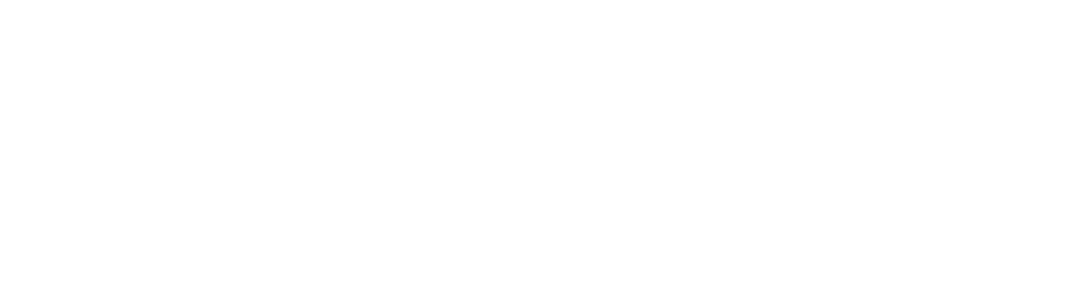
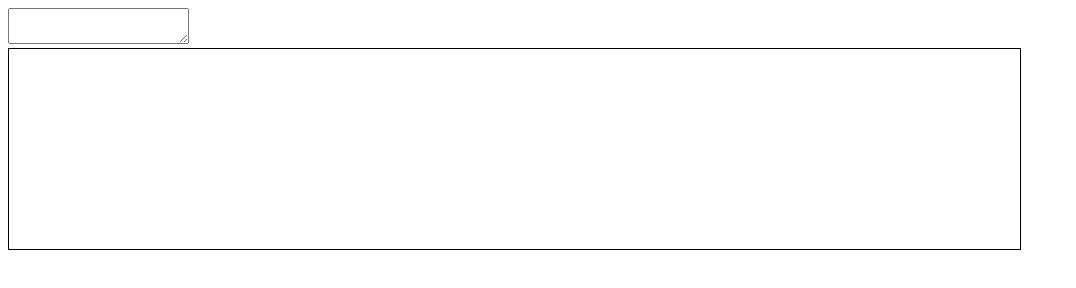
Before and after one commit to iradzh/virtual-keyboard, a website: page src/index.html in a window 1280 px wide. Shown: the whole page, without its empty margins (0-1076 px from the left). Drawn offline with Linux system fonts and the light colour scheme.

```diff
--- /dev/null
+++ b/src/assets/style.css
@@ -0,0 +1,5 @@
+.keyboard-container {
+  width: 80%;
+  height: 200px;
+  border: 1px solid black;
+}
--- a/index.html
+++ b/src/index.html
@@ -1,13 +1,17 @@
 <!DOCTYPE html>
 <html lang="en">
+
 <head>
   <meta charset="UTF-8">
   <meta http-equiv="X-UA-Compatible" content="IE=edge">
   <meta name="viewport" content="width=device-width, initial-scale=1.0">
   <title>Virtual Keyboard</title>
-  <link rel="stylesheet" href="style.css">
+  <link rel="stylesheet" href="assets/style.css">
 </head>
+
 <body>
-  <script src="app.js"></script>
+
+  <script src="index.js"></script>
 </body>
+
 </html>
--- /dev/null
+++ b/src/index.js
@@ -0,0 +1,9 @@
+window.onload = function () {
+  const textArea = document.createElement("textarea");
+
+  const keyboardContainer = document.createElement("div");
+  keyboardContainer.classList.add("keyboard-container");
+
+  document.body.appendChild(textArea);
+  document.body.appendChild(keyboardContainer);
+};
```
Also changed, not shown: package.json (added, +17 -0 lines), app.js (deleted), style.css (deleted), 2 other files.
